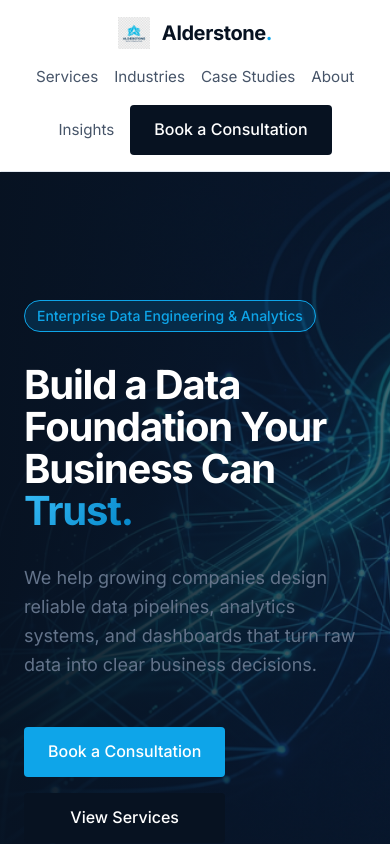
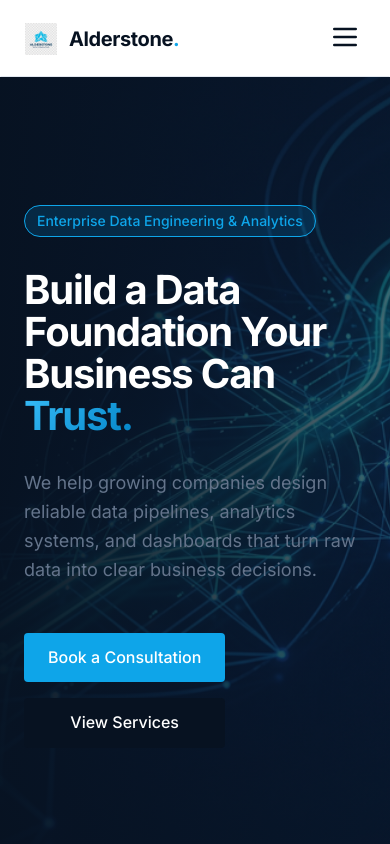
Before and after one commit to getgreetly/alderstone, a React (Vite) app: page / in a window 390 px wide. Shown: the top 844 px of the page. Built offline with nearby package versions, Linux system fonts and the light colour scheme.

Commit message:
Fix mobile header navigation with hamburger menu

```diff
--- a/src/components/Header.jsx
+++ b/src/components/Header.jsx
@@ -1,9 +1,11 @@
-import React from 'react';
+import React, { useState } from 'react';
 import { Link, useLocation } from 'react-router-dom';
+import { Menu, X } from 'lucide-react';
 import Button from './Button';
 
 const Header = () => {
   const location = useLocation();
+  const [isMobileMenuOpen, setIsMobileMenuOpen] = useState(false);
 
   const navItems = [
     { label: 'Services', path: '/services' },
@@ -15,27 +17,39 @@ const Header = () => {
 
   return (
     <header className="glass header-content" style={{ position: 'sticky', top: 0, zIndex: 50, padding: 'var(--spacing-4) var(--spacing-6)', borderBottom: '1px solid var(--color-border)' }}>
-      <Link to="/" style={{ color: 'var(--color-primary)', fontWeight: '700', fontSize: '1.25rem', letterSpacing: '-0.02em', textDecoration: 'none', display: 'flex', alignItems: 'center', gap: 'var(--spacing-3)' }}>
+      <Link to="/" onClick={() => setIsMobileMenuOpen(false)} style={{ color: 'var(--color-primary)', fontWeight: '700', fontSize: '1.25rem', letterSpacing: '-0.02em', textDecoration: 'none', display: 'flex', alignItems: 'center', gap: 'var(--spacing-3)' }}>
         <img src="/src/assets/logo.png" alt="Alderstone Logo Mark" style={{ height: '32px', width: 'auto' }} />
         <span>Alderstone<span style={{ color: 'var(--color-accent)' }}>.</span></span>
       </Link>
 
-      <nav className="nav-menu">
+      <button
+        className="mobile-menu-btn"
+        onClick={() => setIsMobileMenuOpen(!isMobileMenuOpen)}
+        style={{ background: 'none', border: 'none', color: 'var(--color-primary)', padding: 'var(--spacing-1)' }}
+        aria-label="Toggle Navigation Menu"
+      >
+        {isMobileMenuOpen ? <X size={32} /> : <Menu size={32} />}
+      </button>
+
+      <nav className={`nav-menu ${isMobileMenuOpen ? 'open' : ''}`}>
         {navItems.map((item) => (
           <Link
             key={item.path}
             to={item.path}
+            onClick={() => setIsMobileMenuOpen(false)}
             style={{
               color: location.pathname === item.path ? 'var(--color-primary)' : 'var(--color-secondary)',
               fontWeight: location.pathname === item.path ? '600' : '400',
               textDecoration: 'none',
-              fontSize: '0.95rem'
+              fontSize: '1rem'
             }}
           >
             {item.label}
           </Link>
         ))}
-        <Button to="/contact" variant="primary">Book a Consultation</Button>
+        <div onClick={() => setIsMobileMenuOpen(false)}>
+          <Button to="/contact" variant="primary">Book a Consultation</Button>
+        </div>
       </nav>
     </header>
   );
--- a/src/index.css
+++ b/src/index.css
@@ -185,6 +185,11 @@ button {
   display: flex;
   align-items: center;
   justify-content: space-between;
+  flex-wrap: wrap;
+}
+
+.mobile-menu-btn {
+  display: none;
 }
 
 .nav-menu {
@@ -205,14 +210,22 @@ button {
     grid-template-columns: 1fr !important;
   }
   .section { padding: var(--spacing-16) 0; }
-  .header-content {
-    flex-direction: column;
-    gap: var(--spacing-4);
+  .mobile-menu-btn {
+    display: block;
+    cursor: pointer;
   }
   .nav-menu {
-    flex-wrap: wrap;
-    justify-content: center;
-    gap: var(--spacing-4);
+    display: none;
+    flex-basis: 100%;
+    flex-direction: column;
+    padding-top: var(--spacing-6);
+    gap: var(--spacing-6);
+    border-top: 1px solid rgba(0,0,0,0.05);
+    margin-top: var(--spacing-4);
+  }
+  .nav-menu.open {
+    display: flex;
+    animation: fadeIn 0.3s ease-in-out;
   }
   .hero-text { font-size: 2.5rem !important; }
   .hero-subtext { font-size: 1.125rem !important; }
```
